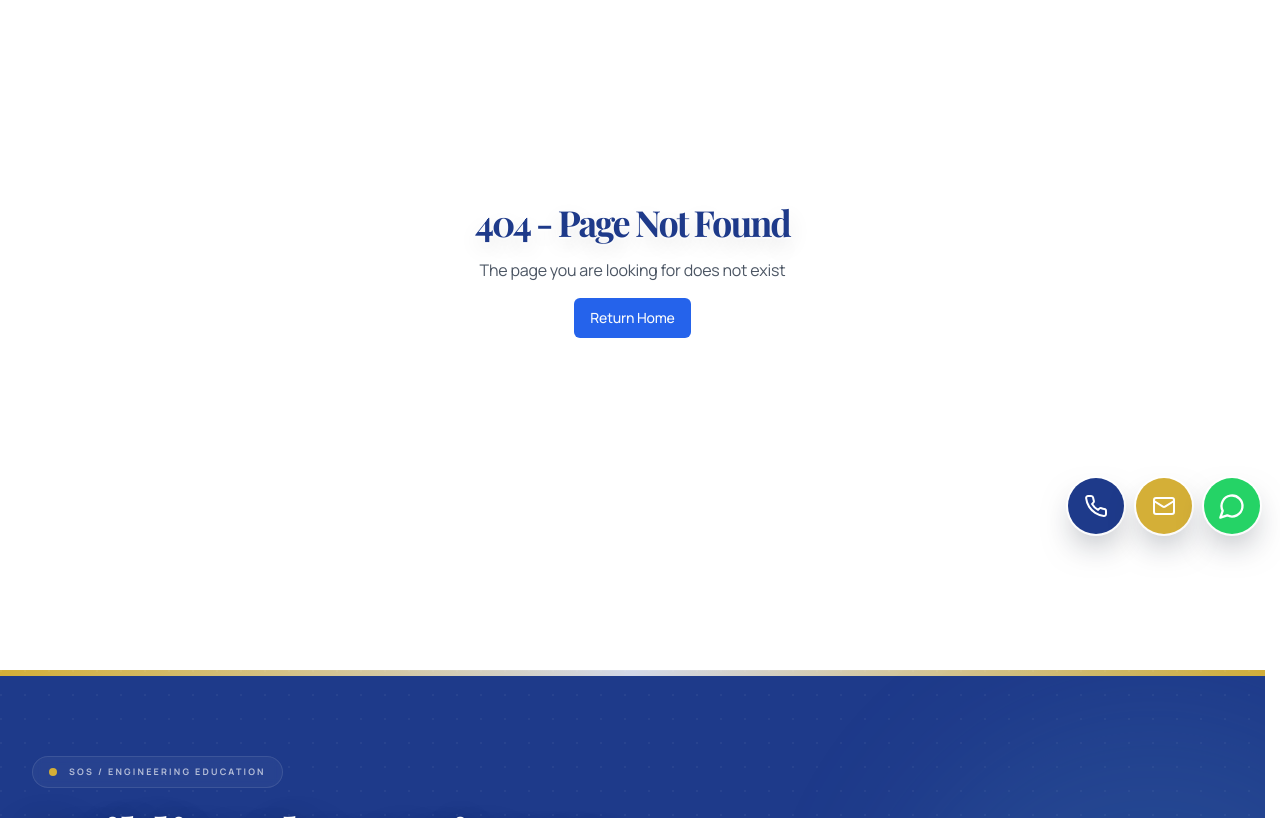
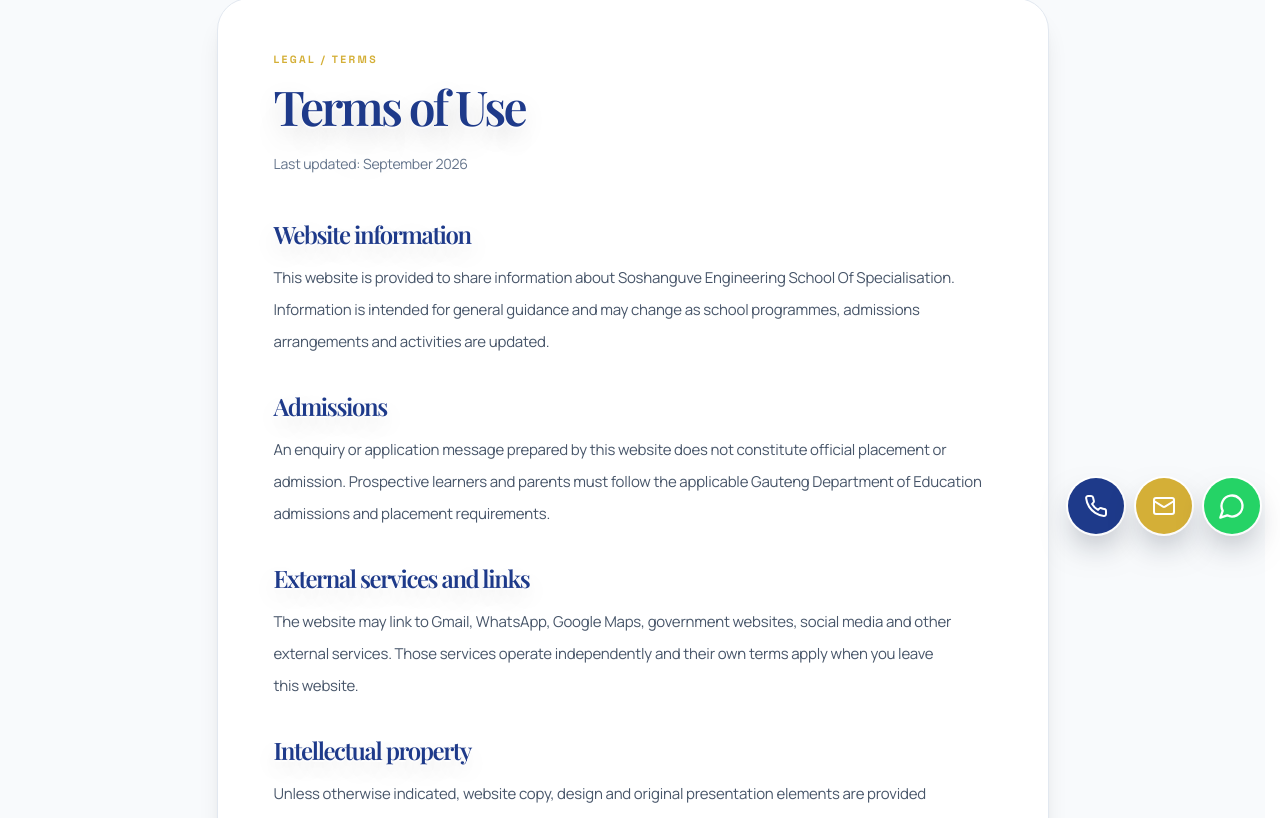
Before and after one commit to Gee7pips/soshanguve-automotive-fixed, a Next.js app: page /terms in a window 1280 px wide. Before the commit this address had no page. Shown: the part 242-1060 px from the top of the page. Built offline with nearby package versions, Linux system fonts and the light colour scheme.

Commit message:
feat: add website terms of use

```diff
--- /dev/null
+++ b/app/terms/page.tsx
@@ -0,0 +1,31 @@
+import type { Metadata } from "next"
+import Link from "next/link"
+
+export const metadata: Metadata = {
+  title: "Terms of Use | Soshanguve Engineering School Of Specialisation",
+  description: "Terms of use for the Soshanguve Engineering School Of Specialisation website.",
+}
+
+export default function TermsPage() {
+  return (
+    <main className="min-h-screen bg-slate-50 py-24 lg:py-32">
+      <div className="container mx-auto max-w-4xl px-6 lg:px-8">
+        <div className="rounded-[2rem] border border-slate-200 bg-white p-7 shadow-xl sm:p-10 lg:p-14">
+          <p className="eyebrow text-school-gold">Legal / Terms</p>
+          <h1 className="premium-heading mt-4 text-4xl text-school-navy sm:text-5xl">Terms of Use</h1>
+          <p className="mt-5 text-sm leading-7 text-slate-500">Last updated: September 2026</p>
+
+          <div className="mt-10 space-y-8 text-[15px] leading-8 text-slate-600">
+            <section><h2 className="premium-heading text-2xl text-school-navy">Website information</h2><p className="mt-3">This website is provided to share information about Soshanguve Engineering School Of Specialisation. Information is intended for general guidance and may change as school programmes, admissions arrangements and activities are updated.</p></section>
+            <section><h2 className="premium-heading text-2xl text-school-navy">Admissions</h2><p className="mt-3">An enquiry or application message prepared by this website does not constitute official placement or admission. Prospective learners and parents must follow the applicable Gauteng Department of Education admissions and placement requirements.</p></section>
+            <section><h2 className="premium-heading text-2xl text-school-navy">External services and links</h2><p className="mt-3">The website may link to Gmail, WhatsApp, Google Maps, government websites, social media and other external services. Those services operate independently and their own terms apply when you leave this website.</p></section>
+            <section><h2 className="premium-heading text-2xl text-school-navy">Intellectual property</h2><p className="mt-3">Unless otherwise indicated, website copy, design and original presentation elements are provided for the school&apos;s website. Third-party trademarks, photographs and logos remain the property of their respective owners.</p></section>
+            <section><h2 className="premium-heading text-2xl text-school-navy">Contact</h2><p className="mt-3">Questions about the school, admissions or information published here should be directed to the school using the official contact details on the Contact page.</p></section>
+          </div>
+
+          <div className="mt-10 border-t border-slate-100 pt-7"><Link href="/contact" className="font-semibold text-school-blue hover:text-school-navy">Go to Contact</Link></div>
+        </div>
+      </div>
+    </main>
+  )
+}
```
